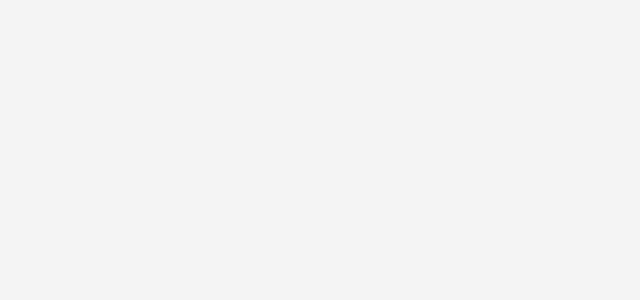
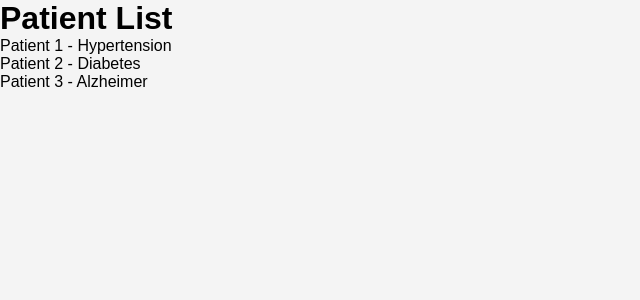
Before and after one commit to zangzoo/web, a React (Create React App) app in the folder frontend/brainworks-frontend/: page /patient-list in a window 1280 px wide. Before the commit this address had no page. Shown: the top 300 px of the page, without its empty margins (0-640 px from the left). Built offline with nearby package versions, Linux system fonts and the light colour scheme.

Commit message:
[Feat] patient list 버튼 연결

```diff
--- a/frontend/brainworks-frontend/src/App.js
+++ b/frontend/brainworks-frontend/src/App.js
@@ -7,6 +7,7 @@ import Home from './components/Home';
 import Login from './components/Login';
 import Main from './components/Main';
 import Analysis from './components/Analysis';
+import PatientList from './components/PatientList';  // PatientList 컴포넌트 추가
 
 function App() {
     return (
@@ -17,6 +18,7 @@ function App() {
                 <Route path="/login" element={<Login />} />
                 <Route path="/main" element={<Main />} />
                 <Route path="/analysis" element={<Analysis />} />
+                <Route path="/patient-list" element={<PatientList />} />  {/* PatientList 라우트 추가 */}
             </Routes>
         </Router>
     );
--- a/frontend/brainworks-frontend/src/components/Analysis.css
+++ b/frontend/brainworks-frontend/src/components/Analysis.css
@@ -123,10 +123,11 @@ body, html {
     box-shadow: 0px 0px 10px rgba(0, 0, 0, 0.5);
 }
 
-.history-button {
+.patient-list-button {
     padding: 3px 8px;
     background-color: transparent;
     color: white;
+    width: 1000%;
     border: 1px solid white;
     border-radius: 5px;
     cursor: pointer;
@@ -134,7 +135,7 @@ body, html {
     font-size: 10px;
 }
 
-.history-button:hover {
+.patient-list-button:hover {
     background-color: white;
     color: #333;
 }
--- a/frontend/brainworks-frontend/src/components/Analysis.js
+++ b/frontend/brainworks-frontend/src/components/Analysis.js
@@ -116,13 +116,20 @@ function Analysis() {
         doc.save(fileName);
     };
 
+    // This function will handle the navigation to the Patient List screen
+    const handlePatientListClick = () => {
+        navigate('/patient-list', {
+            state: { userId } // Pass the userId to the patient list page
+        });
+    };
+
     return (
         <div className="analysis-container">
             <header className="analysis-header">
                 <div className="logo">
                     <img src="/brainlogo.png" alt="BrainWorks Logo" />
                     <h1>BrainWorks</h1>
-                    <button className="history-button">History</button>
+                    <button className="patient-list-button" onClick={handlePatientListClick}>Patient List</button>
                 </div>
                 <div className="user-info">
                     <button className="report-button" onClick={downloadPDF}>Download Report</button>
--- /dev/null
+++ b/frontend/brainworks-frontend/src/components/PatientList.js
@@ -0,0 +1,33 @@
+import React, { useEffect, useState } from 'react';
+import { useLocation } from 'react-router-dom';
+
+function PatientList() {
+    const location = useLocation();
+    const { userId } = location.state || {};
+    const [patients, setPatients] = useState([]);
+
+    useEffect(() => {
+        // Example: fetch(`/api/patients?doctorId=${userId}`)
+        const mockPatients = [
+            { id: 1, name: 'Patient 1', age: 60, diagnosis: 'Hypertension' },
+            { id: 2, name: 'Patient 2', age: 70, diagnosis: 'Diabetes' },
+            { id: 3, name: 'Patient 3', age: 65, diagnosis: 'Alzheimer' },
+        ];
+        setPatients(mockPatients);
+    }, [userId]);
+
+    return (
+        <div>
+            <h1>Patient List</h1>
+            <ul>
+                {patients.map(patient => (
+                    <li key={patient.id}>
+                        {patient.name} - {patient.diagnosis}
+                    </li>
+                ))}
+            </ul>
+        </div>
+    );
+}
+
+export default PatientList;
```
